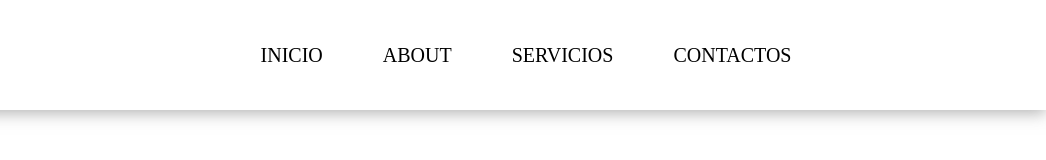
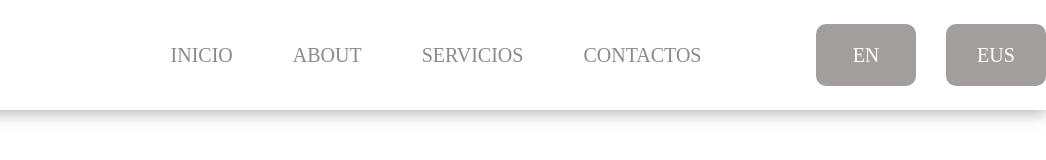
Before and after one commit to MarianaTraslavinaSarmiento/practicaModeladoEnCaja, a plain HTML site: page index.html in a window 1280 px wide. Shown: the full height of the page, 234-1280 px from the left. Drawn offline with Linux system fonts and the light colour scheme.

Commit message:
feat: :sparkles: botones de cambio de idioma

```diff
--- a/css/style.css
+++ b/css/style.css
@@ -13,16 +13,20 @@
     background-color: #fff;
     display: flex;
     box-shadow: 0px 3px 15px rgba(100, 100, 100, 0.5);
+    justify-content: space-around
 }
 
+
+
 .logo{
-
 
     height: 100%;
     height: 100%;
     display: flex;
     align-items: center;
     margin-left: 20px;
+
+
 }
 .logo img{
 
@@ -39,13 +43,13 @@
     justify-content: center;
     gap: 60px;
     width: 1300px;
-
+    padding-left: 50px
 
 
 }
 
 .menu a{
-    color: #000;
+    color: #898b8b;
     transition: 0.3s ease;
     justify-content: center;
 }
@@ -55,3 +59,29 @@
     transition: 0.3s ease;
 
 }
+
+.Cajalanguage{
+
+    width: 300px;
+    gap: 30px;
+    display: flex;
+    flex-direction: row;
+    justify-content: flex-end;
+    align-items: center;
+}
+
+.language{
+
+    height: 62px;
+    width: 100px;
+    padding: 20px;    display: flex;
+    align-items: center;
+    justify-content: center;
+    background-color: #a19e9d;
+    border-radius: 10px;
+    color:white;
+    cursor: pointer;
+    font-size: 20px;
+
+
+}
--- a/index.html
+++ b/index.html
@@ -23,5 +23,13 @@
             <a href="">CONTACTOS</a>
         </div>
 
+        <div class="Cajalanguage">
+            <div class="language">
+                <p>EN</p>
+            </div>
+            <div class="language">
+                <p>EUS</p>
+            </div>
+        </div>
 </body>
 </html>
```
